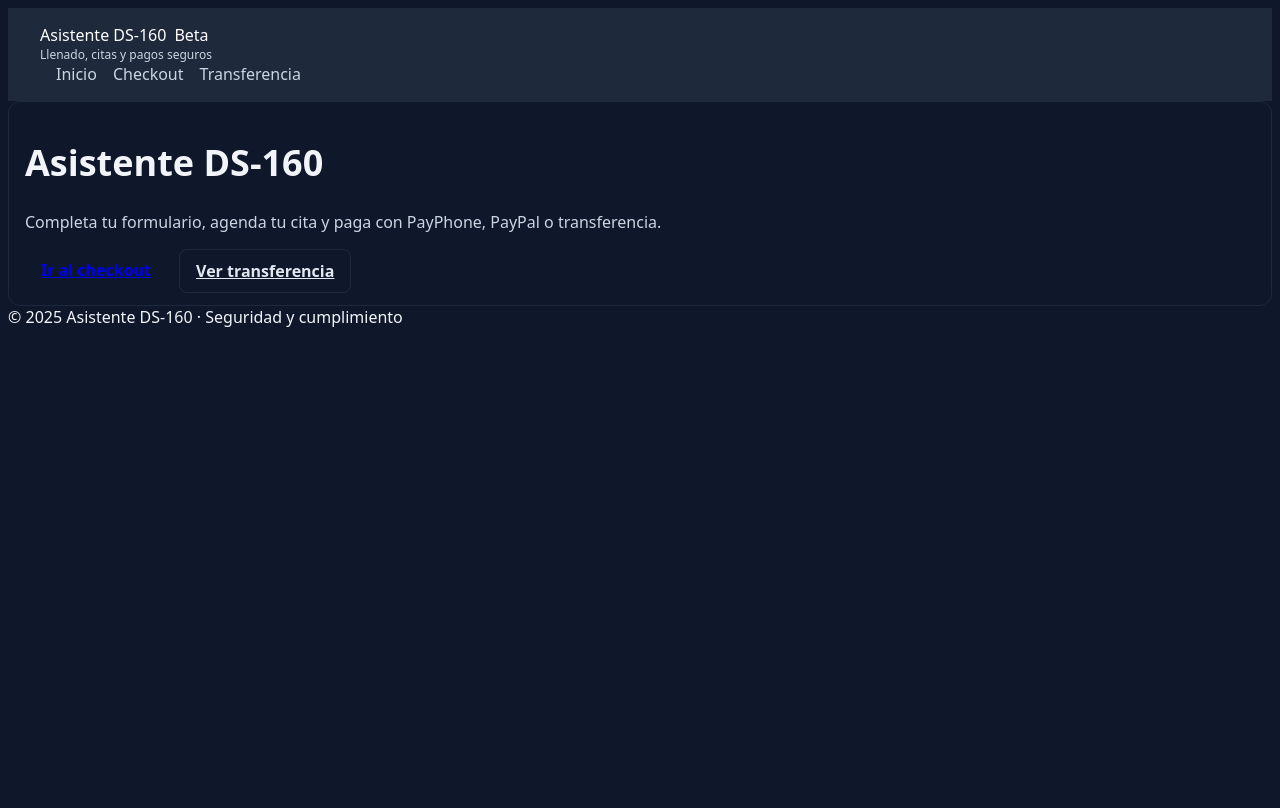
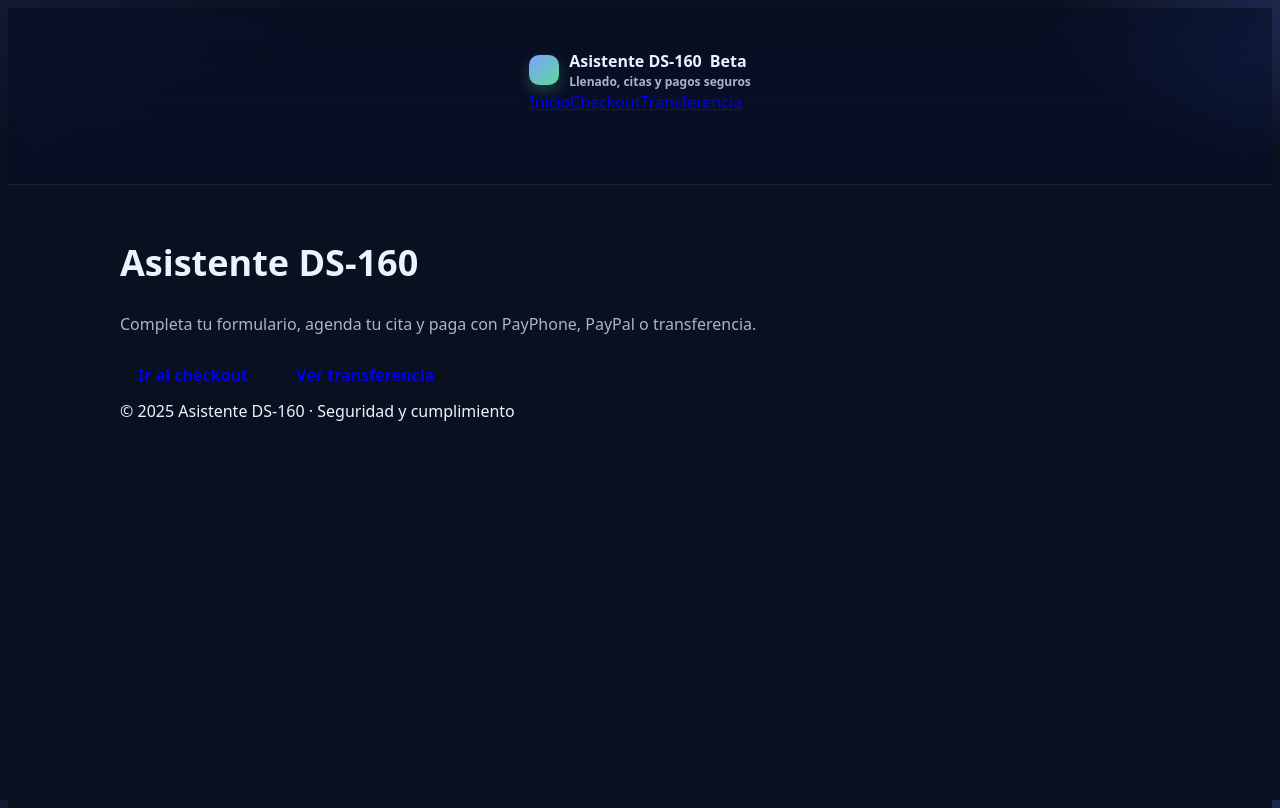
Before and after one commit to robertotitus86/ds160-app, a Next.js app: page / in a window 1280 px wide. Built offline with nearby package versions, Linux system fonts and the light colour scheme.

Commit message:
Update globals.css

```diff
--- a/src/app/globals.css
+++ b/src/app/globals.css
@@ -1,140 +1,95 @@
-:root {
-  --border: #1e293b;
+/* ======= AURORA THEME (clean dark) ======= */
+:root{
+  --bg: #0b1020;              /* fondo principal */
+  --bg-2: #0e152a;            /* fondo secciones */
+  --panel: rgba(255,255,255,.04);
+  --panel-brd: rgba(255,255,255,.08);
+  --txt: #ecf3ff;             /* texto */
+  --muted: #a7b5d1;
+  --brand: #61d79a;           /* verde aurora */
+  --brand-d: #4ec285;
+  --accent: #7aa2ff;          /* acento botones / focus */
+  --card: #ffffff;
+  --card-txt: #0f172a;
+  --shadow: 0 10px 30px rgba(4,10,22,.35);
 }
 
-body {
-  background: #0f172a;
-  color: #f1f5f9;
-  font-family: system-ui, sans-serif;
+/* Fondo con gradiente sutil */
+html,body{
+  height:100%;
+  background:
+    radial-gradient(1200px 600px at -10% -10%, #15213f 0%, transparent 40%),
+    radial-gradient(900px 400px at 110% 0%, #243665 0%, transparent 40%),
+    var(--bg);
+  color: var(--txt);
+  font: 16px/1.45 ui-sans-serif, system-ui, -apple-system, Segoe UI, Roboto, "Helvetica Neue", Arial;
 }
 
-/* Navbar */
-nav {
-  display: flex;
-  justify-content: space-between;
-  align-items: center;
-  padding: 16px 32px;
-  background: #1e293b;
-  color: white;
+.container{ max-width: 1040px; margin:0 auto; padding: 28px 20px 56px; }
+
+/* ===== NAV ===== */
+nav{
+  position: sticky; top:0; z-index: 10;
+  backdrop-filter: saturate(160%) blur(10px);
+  background: linear-gradient(180deg, rgba(9,14,30,.65), rgba(9,14,30,.35));
+  border-bottom: 1px solid var(--panel-brd);
 }
+.navbar{ display:flex; align-items:center; justify-content:space-between; padding:14px 0; }
+.brand{ display:flex; align-items:center; gap:10px; font-weight:900; }
+.brand-badge{
+  width:30px;height:30px;border-radius:10px;
+  background: linear-gradient(135deg,#7aa2ff 0%,#61d79a 100%);
+  box-shadow: 0 6px 14px rgba(97,215,154,.25);
+}
+.navlinks a{
+  color: var(--muted); text-decoration:none; margin-left:18px; font-weight:700;
+}
+.navlinks a:hover{ color: var(--txt); }
 
-nav a {
-  margin-left: 16px;
-  color: #cbd5e1;
-  text-decoration: none;
-  font-weight: 500;
+/* ===== PANELS / CARDS ===== */
+.panel{
+  background: var(--panel);
+  border: 1px solid var(--panel-brd);
+  border-radius: 16px;
+  box-shadow: var(--shadow);
+  padding: 22px 22px;
 }
+.hero{ padding: 28px; }
+.h1{ font-size: 46px; font-weight: 900; letter-spacing: .2px; margin: 8px 0 14px; }
+.lead{ color: var(--muted); font-size: 18px; }
 
-nav a:hover {
-  color: white;
+/* Cards de servicios (blancas sobre dark) */
+.card.item{
+  background:#fff; color: var(--card-txt);
+  border: 1px solid #e6eef8; border-radius: 14px;
+  padding: 14px 16px; display:flex; align-items:center; justify-content:space-between; gap:14px;
+  box-shadow: 0 6px 18px rgba(2,6,23,.10);
 }
+.card.item:hover{ transform: translateY(-1px); box-shadow: 0 10px 24px rgba(2,6,23,.14); }
+.card.item .left{ display:flex; align-items:center; gap:12px; font-weight:700; }
+.card.item .price{ font-weight:900; }
 
-/* Card base */
-.card {
-  border-radius: 12px;
-  padding: 12px 16px;
-  border: 1px solid var(--border);
-}
-
-/* Versión clara de card para listas */
-.card.light {
-  background: #ffffff;
-  color: #0f172a;
-  border: 1px solid #e2e8f0;
-}
-
-.card.light strong {
-  color: #0f172a;
-}
-
-.card.light input[type="checkbox"] {
-  accent-color: #0ea5e9;
-}
+/* Inputs */
+input[type="checkbox"], input[type="radio"]{ accent-color: var(--accent); }
 
 /* Botones */
-button, .btn {
-  padding: 10px 16px;
-  border-radius: 8px;
-  border: none;
-  font-weight: 700;
-  cursor: pointer;
+.btn{ display:inline-block; padding:12px 18px; border-radius:12px; font-weight:900; text-decoration:none; cursor:pointer; }
+.btn-primary{ background: var(--brand); color:#0a1122; box-shadow: 0 10px 20px rgba(97,215,154,.22); }
+.btn-primary:hover{ background: var(--brand-d); }
+.btn-ghost{ background: transparent; color: var(--txt); border:1px solid var(--panel-brd); }
+.btn-ghost:hover{ border-color:#3b4a78; }
+.btn:disabled{ opacity:.6; cursor:not-allowed; }
+
+/* Utilidades */
+.row{ display:flex; align-items:center; justify-content:space-between; gap:12px; }
+.muted{ color: var(--muted); }
+.section{ margin-top: 18px; }
+
+/* Footer */
+footer{ border-top:1px solid var(--panel-brd); }
+.copy{ color: var(--muted); font-size: 14px; padding: 16px 0 40px; }
+
+/* Responsive */
+@media (max-width: 760px){
+  .h1{ font-size: 34px; }
 }
-
-.btn-primary {
-  background: #16a34a;
-  color: white;
-}
-
-.btn-primary:hover {
-  background: #15803d;
-}
-
-.muted {
-  color: #cbd5e1;
-}
-.btn { padding: 10px 16px; border-radius: 8px; border: none; font-weight: 700; cursor: pointer; }
-.btn:hover { filter: brightness(1.05); }
-.btn:disabled { opacity: .6; cursor: not-allowed; }
-
-.btn-outline {
-  background: transparent;
-  color: #e2e8f0;
-  border: 1px solid var(--border);
-}
-.btn-outline:hover {
-  border-color: #334155;
-}
-/* ====== Cards de servicios (white-on-dark) ====== */
-.card.item-card {
-  background: #ffffff;
-  color: #0f172a;                 /* texto oscuro SIEMPRE */
-  border: 1px solid #e2e8f0;
-  border-radius: 12px;
-  padding: 12px 16px;
-  display: flex;
-  align-items: center;
-  justify-content: space-between;
-  gap: 12px;
-  box-shadow: 0 2px 10px rgba(2, 6, 23, 0.08);
-}
-
-.card.item-card:hover {
-  transform: translateY(-1px);
-  box-shadow: 0 6px 18px rgba(2, 6, 23, 0.12);
-}
-
-.card.item-card .left {
-  display: flex;
-  align-items: center;
-  gap: 12px;
-  color: #0f172a;                 /* asegura contraste */
-  font-weight: 600;
-}
-
-.card.item-card .price {
-  font-weight: 800;
-  color: #0f172a;
-}
-
-/* check estandar */
-.card.item-card input[type="checkbox"] {
-  accent-color: #0ea5e9;
-}
-
-/* línea de ayuda (+6%) con más contraste pero discreta */
-.help {
-  color: #cbd5e1;
-}
-
-/* botón principal */
-.btn-primary {
-  background: #16a34a;
-  color: #fff;
-  border: none;
-  border-radius: 10px;
-  padding: 10px 16px;
-  font-weight: 800;
-  cursor: pointer;
-}
-.btn-primary:hover { background: #15803d; }
-.btn-primary:disabled { opacity: .6; cursor: not-allowed; }
```
